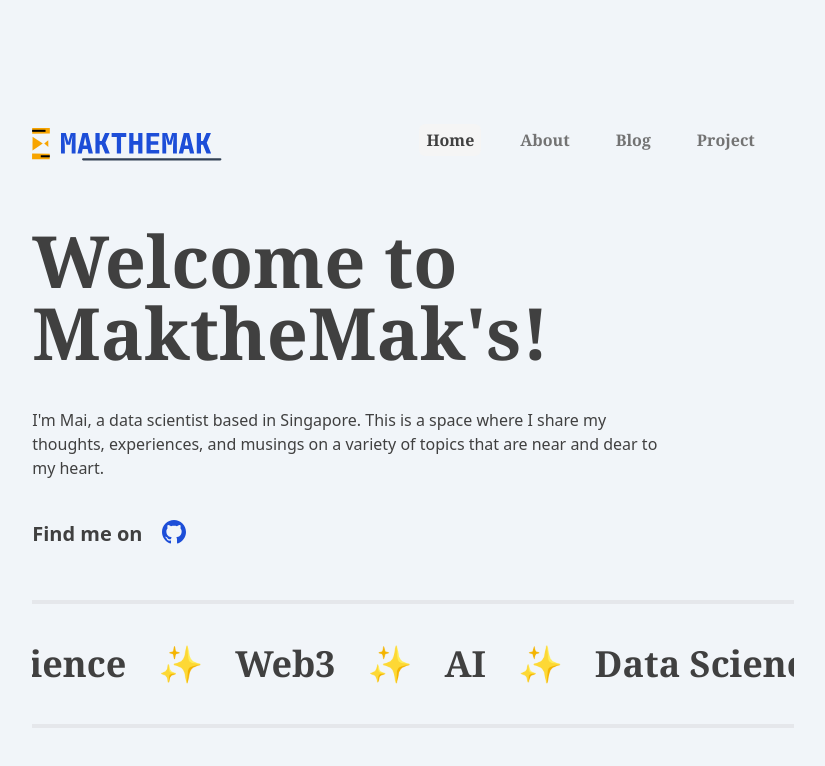
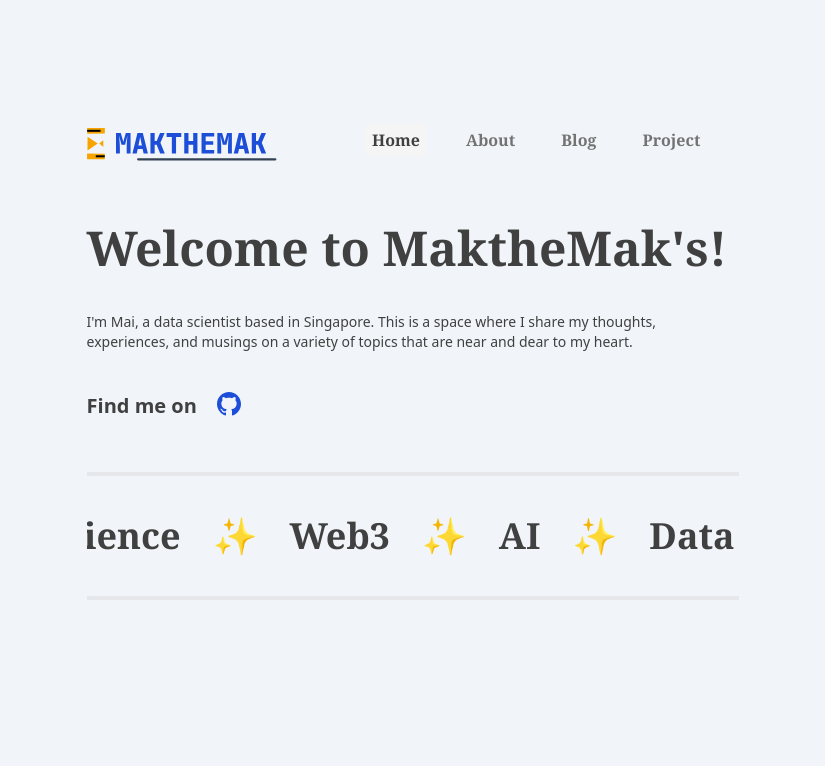
Before and after one commit to immaixq/makthemak, a Next.js app: page / in a window 1280 px wide. Shown: the top 766 px of the page, without its empty margins (227-1052 px from the left). Built offline with nearby package versions, Linux system fonts and the light colour scheme.

Commit message:
Update css

```diff
--- a/src/app/blog/[slug]/page.tsx
+++ b/src/app/blog/[slug]/page.tsx
@@ -20,7 +20,7 @@ export default async function Post({params}: { params: { slug: string}}) {
 
   return (
     <section>
-        <div>
+        <div className="">
           <div className="font-bold text-3xl font-serif">
             <h2>{post.title}</h2>
           </div>
--- a/src/app/layout.tsx
+++ b/src/app/layout.tsx
@@ -32,7 +32,7 @@ export default function RootLayout({
       roboto.variable
     )}
     >
-      <body className="max-w-4xl mx-4 mt-8 md:mt-20 lg:mt-32 lg:mx-auto">
+      <body className="max-w-3xl text-sm mx-4 mt-8 md:mt-20 lg:mt-32 lg:mx-auto">
         <section className='layout'>
           <Nav/>
             <main className="mt-12">
--- a/src/app/page.tsx
+++ b/src/app/page.tsx
@@ -23,7 +23,7 @@ export default function Home() {
   >
     <section className='mx-auto'>
       <div className='flex'>
-      <h1 className='font-bold text-5xl md:text-7xl font-serif'>Welcome to MaktheMak&apos;s!</h1>
+      <h1 className='font-bold text-4xl md:text-5xl font-serif'>Welcome to MaktheMak&apos;s!</h1>
 
         </div>
       <div>
```
